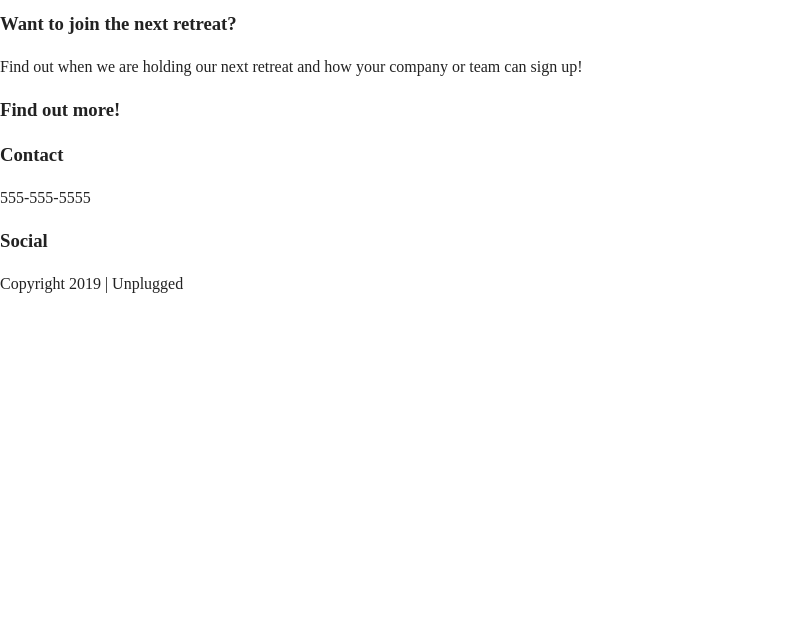
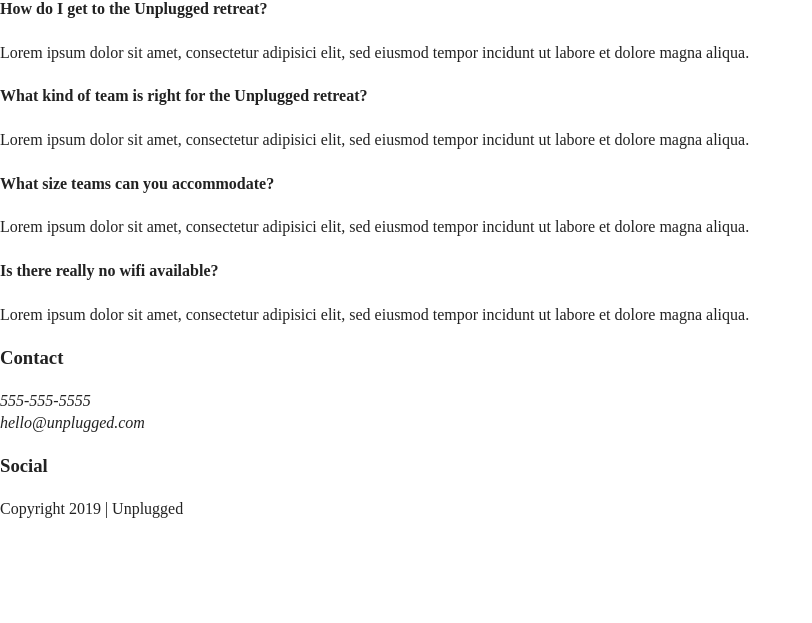
Before and after one commit to twie44/unplugged-2022, a website: page faq/index.html in a window 1280 px wide. Shown: the part 177-800 px from the top of the page, without its empty margins (0-812 px from the left). Drawn offline with Linux system fonts and the light colour scheme; files that its build step writes are made by us from their sources; files whose address does not match are found by name.

Commit message:
added content to the faq page

```diff
--- a/faq/index.html
+++ b/faq/index.html
@@ -32,44 +32,54 @@
 
     <nav>
       <ul>
-        <li><a href="faq/index.html" target="_blank">FAQ</a></li>
-        <li><a href="about/index.html" target="_blank">About</a></li>
+        <li><a href="index.html" target="_blank">FAQ</a></li>
+        <li><a href="../about/index.html" target="_blank">About</a></li>
       </ul>
     </nav>
   </div>
 </header>
 
-<main>
-  <section class="hero-area">
-    <div class="content-wrapper">
-      <h1> Retreat from the desk, return refreshed.</h1>
-
-    </div>
-
-  </section>
-
-  <aside>
-    <div class="content-wrapper">
-      <div class="form-description">
-        <h3>Want to join the next retreat?</h3>
-        <p>Find out when we are holding our next retreat and how your company or team can sign up!</p>
+<main class="faq">
+  <div class="content-wrapper">
+    <h2>Frequently Asked Questions</h2>
+      <div class="faq-content">
+        <h4>How do I get to the Unplugged retreat?</h4>
+          <p>
+            Lorem ipsum dolor sit amet, consectetur adipisici elit, sed eiusmod tempor incidunt ut labore et dolore magna aliqua.
+          </p>
       </div>
-      <div class="form">
-        <h3>Find out more!</h3>
+      <div class="faq-content">
+        <h4>What kind of team is right for the Unplugged retreat?</h4>
+          <p>
+            Lorem ipsum dolor sit amet, consectetur adipisici elit, sed eiusmod tempor incidunt ut labore et dolore magna aliqua.
+          </p>
       </div>
-    </div> <!-- aside content wrapper ends -->
-  </aside>
-</main> <!-- main wrapper ends -->
+      <div class="faq-content">
+        <h4>What size teams can you accommodate?</h4>
+          <p>
+            Lorem ipsum dolor sit amet, consectetur adipisici elit, sed eiusmod tempor incidunt ut labore et dolore magna aliqua.
+          </p>
+        </div>
+        <div class="faq-content">
+          <h4>Is there really no wifi available?</h4>
+            <p>
+              Lorem ipsum dolor sit amet, consectetur adipisici elit, sed eiusmod tempor incidunt ut labore et dolore magna aliqua.
+            </p>
+        </div>
+  </div> <!-- faq content wrapper ends -->
+</main>
 
 <footer>
   <div class="content-wrapper">
     <div class="footer-content">
       <div class="contact">
         <h3>Contact</h3>
-        <p>555-555-5555</p>
-        <address>
-
-        </address>
+          <address>
+            <p>
+              555-555-5555<br>
+              hello@unplugged.com
+            </p>
+          </address>
       </div>
       <div class="social">
         <h3>Social</h3>
```
